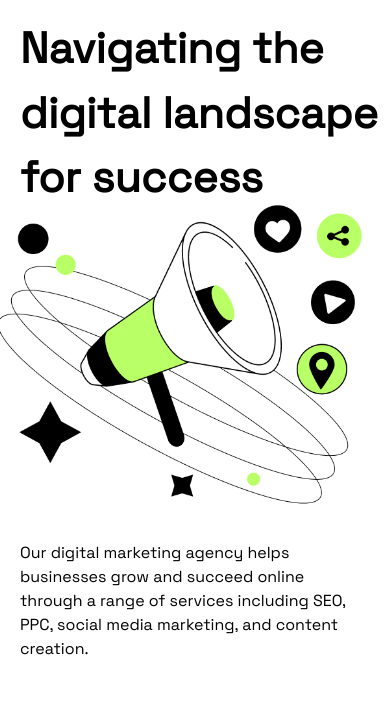
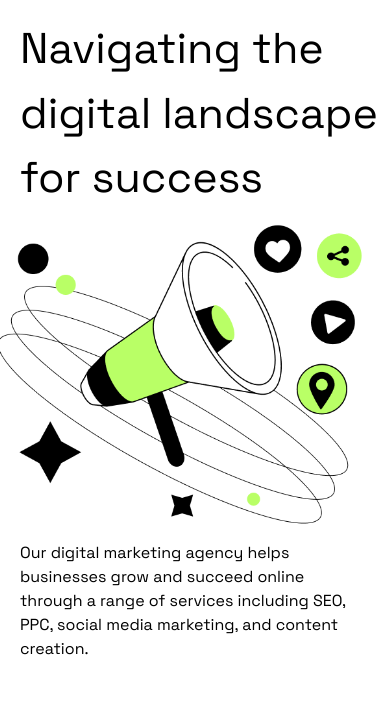
Before and after one commit to DoGGeDMJ/project_8, a plain HTML site: page index.html in a window 390 px wide. Shown: the part 101-820 px from the top of the page. Drawn offline with nearby package versions, Linux system fonts and the light colour scheme; files whose address does not match are found by name.

Commit message:
fix: banner font-weight

```diff
--- a/styles/sections/banner.css
+++ b/styles/sections/banner.css
@@ -81,7 +81,7 @@
     order: 0;
     display: block;
     width: 390px;
-    font-weight: 700;
+    font-weight: 400;
     font-size: 43px;
     margin: 0 20px 310px 0;
   }
@@ -91,6 +91,7 @@
     width: 390px;
     top: 200px;
     right: 20px;
+    margin: 20px 0 0 0;
   }
 
   .message__desc {
```
